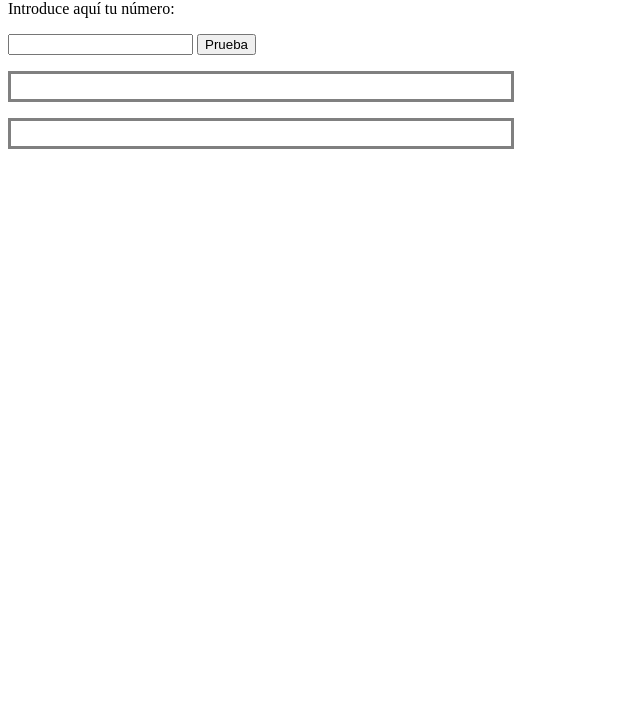
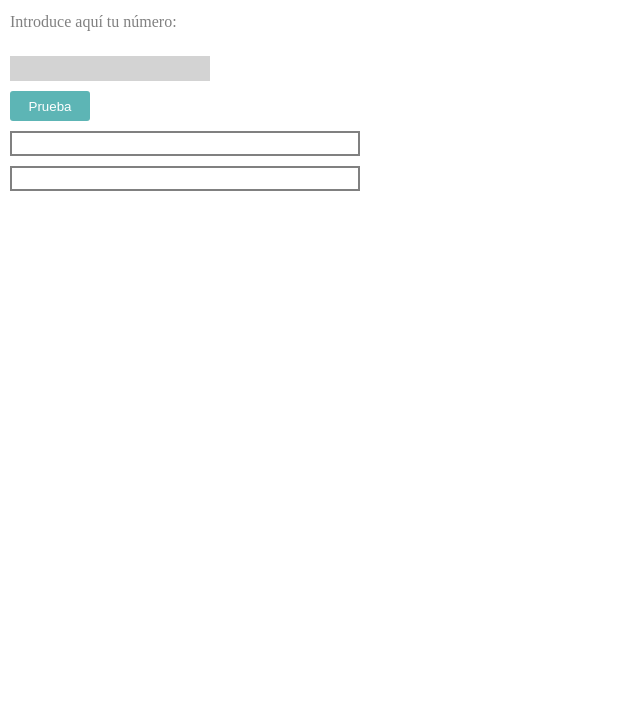
Before and after one commit to Adalab/modulo-2-evaluacion-intermedia-MarianaLobo, a plain HTML site: page index.html in a window 1280 px wide. Shown: the part 80-800 px from the top of the page, without its empty margins (0-640 px from the left). Drawn offline with Linux system fonts and the light colour scheme.

Commit message:
add css styles

```diff
--- a/css/main.css
+++ b/css/main.css
@@ -1,5 +1,49 @@
+* {
+    box-sizing: border-box;
+    margin-left: 0;
+    padding: 0;
+}
+
+.title {
+    color: gray;
+    font-family: 'Segoe UI', Tahoma, Geneva, Verdana, sans-serif;
+    margin: 25px 0 0 10px;
+}
+
+.directions {
+    margin: 25px 0 0 10px;
+    color: grey;
+}
+.box {
+    margin: 25px 0 0 10px;
+    display: flex;
+    flex-direction: column;
+    gap: 10px;
+}
+.user-number {
+    width: 200px;
+    height: 25px;
+    background-color: lightgray;
+    border: none;
+    padding-left: 10px;
+
+}
+
+.btn {
+    background-color: rgb(93, 181, 181);
+    border: none;
+    width: 80px;
+    height: 30px;
+    border-radius: 3px;
+    color: white;
+}
+
 .text {
-    width: 500px;
+    margin: 25px 0 0 10px;
+    color: grey;
+    width: 350px;
     height: 25px;
-    border: 3px solid grey;
+    border: 2px solid grey;
+    margin-top: 10px;
+    padding-left: 6px;
 }
--- a/index.html
+++ b/index.html
@@ -11,8 +11,11 @@
     <main>
         <h1 class="title">Adivina el número</h1>
         <p class="directions">Introduce aquí tu número:</p>
-        <input class="user-number js-user-number" type="number" name="number">
-        <input class="btn js-btn" type="button" value="Prueba">
+        <div class="box">
+            <input class="user-number js-user-number" type="text" name="number">
+            <input class="btn js-btn" type="button" value="Prueba">
+        </div>
+
         <p class=" text js-clues"></p>
         <p class="text js-tries"></p>
 
--- a/js/main.js
+++ b/js/main.js
@@ -7,11 +7,13 @@ const btnGame = document.querySelector('.js-btn');
 const userClues = document.querySelector('.js-clues');
 const numberTries = document.querySelector('.js-tries');
 
+const computerNumber = getRandomNumber(100);
 let round = 0;
 
 //GENERAR NÚMERO ALEATORIO
-
-const computerNumber = Math.ceil(Math.random() * 100);
+function getRandomNumber(max) {
+    return Math.ceil(Math.random() * max);
+}
 console.log(computerNumber);
 
 // COMPARAR
```
